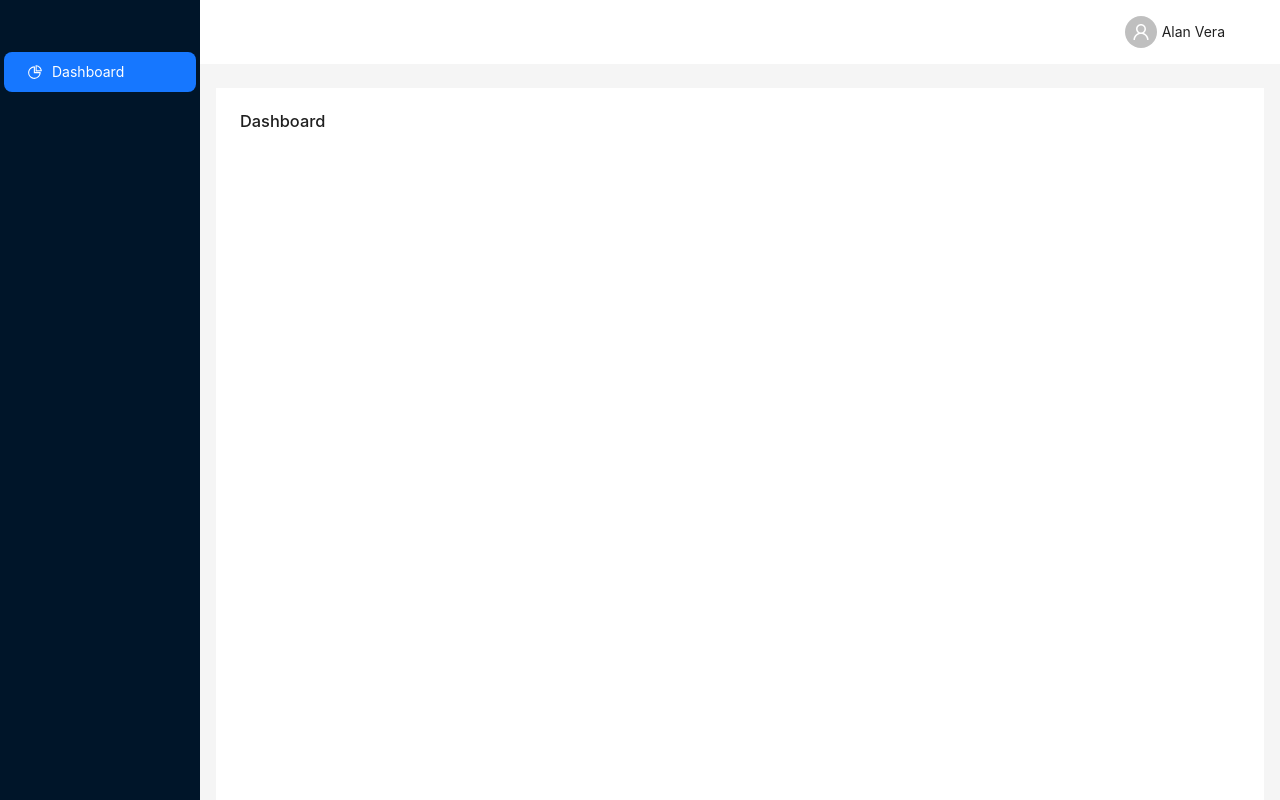
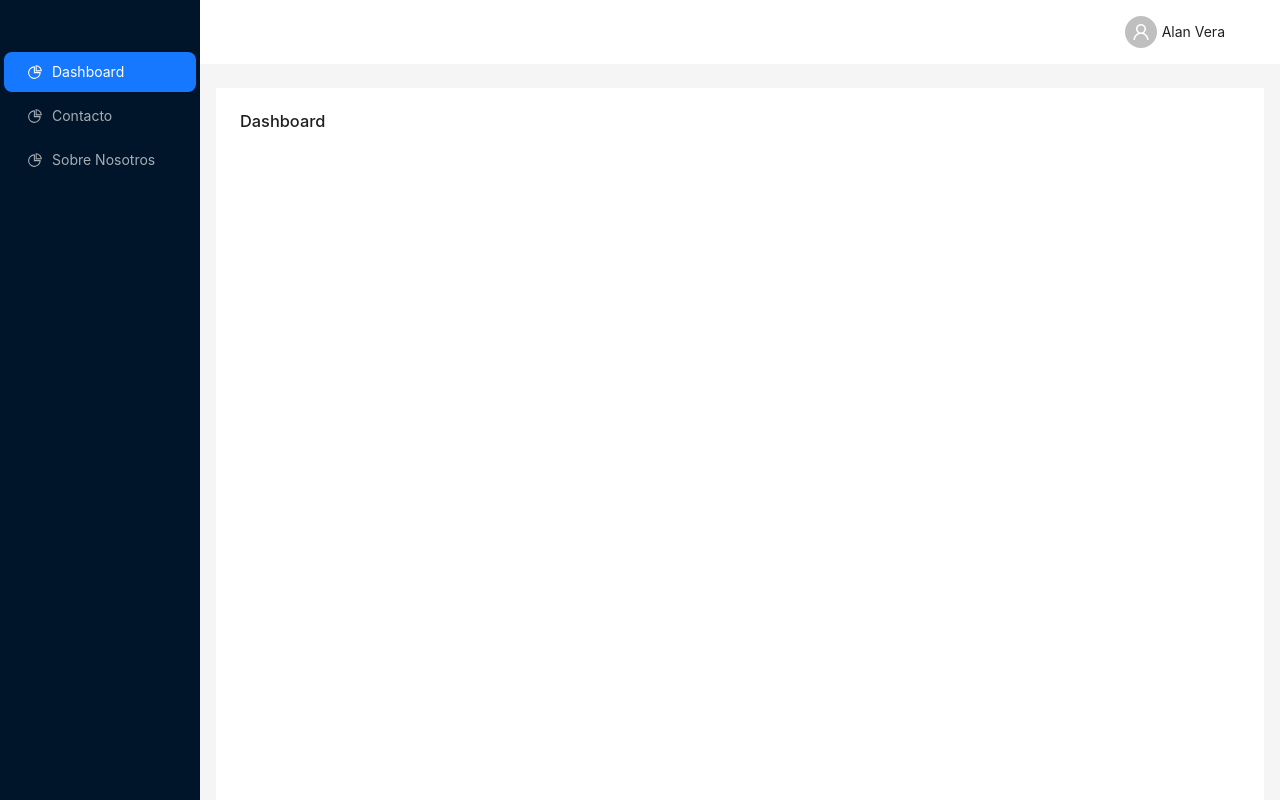
Before and after one commit to Lunnajera/lunnajera.github.io, a Next.js app: page / in a window 1280 px wide. Shown: the top 800 px of the page. Built offline with nearby package versions, Linux system fonts and the light colour scheme.

Commit message:
Update layout.tsx

```diff
--- a/app/layout.tsx
+++ b/app/layout.tsx
@@ -41,6 +41,16 @@ export default function RootLayout({ children }: { children: any }) {
                   icon: <PieChartOutlined />,
                   label: <NavLink href="/">Dashboard</NavLink>,
                 },
+                {
+                  key: '2',
+                  icon: <PieChartOutlined />,
+                  label: <NavLink href="/">Contacto</NavLink>,
+                },
+                {
+                  key: '3',
+                  icon: <PieChartOutlined />,
+                  label: <NavLink href="/">Sobre Nosotros</NavLink>,
+                },
               ]}
             />
           </Sider>
```
